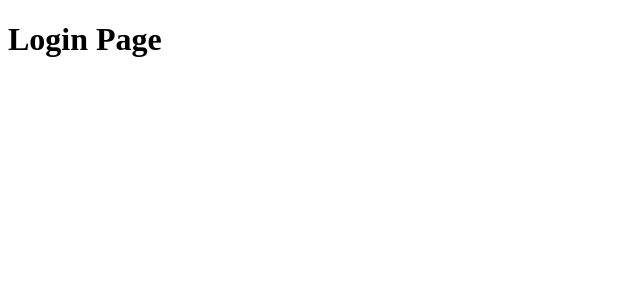
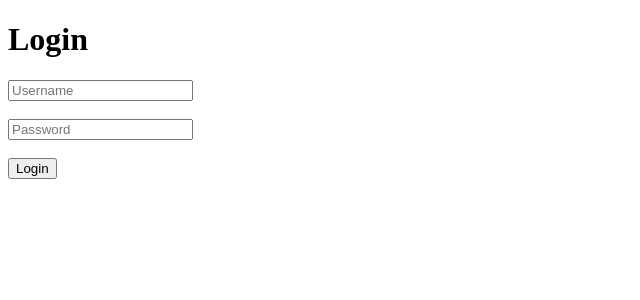
Before and after one commit to gail0106/Room-Reservation-System-App-Dev-, a React app in the folder frontend/: page / in a window 1280 px wide. Shown: the top 300 px of the page, without its empty margins (0-640 px from the left). Built offline with nearby package versions, Linux system fonts and the light colour scheme; the HTML template or start-up script is replaced by a standard one.

Commit message:
frontend

```diff
--- a/frontend/src/App.jsx
+++ b/frontend/src/App.jsx
@@ -4,6 +4,9 @@ import Register from "./pages/Register";
 import Dashboard from "./pages/Dashboard";
 import Rooms from "./pages/Rooms";
 import Reservations from "./pages/Reservations";
+import AdminReservations from "./pages/AdminReservations";
+import Calendar from "./pages/Calendar";
+import Notifications from "./pages/Notifications";
 
 function App() {
 
@@ -21,6 +24,12 @@ function App() {
 
       <Route path="/reservations" element={<Reservations />} />
 
+      <Route path="/adminreservations" element={<AdminReservations />} />
+
+      <Route path="/calendar" element={<Calendar />} />
+
+      <Route path="/notifications" element={<Notifications />} />
+
     </Routes>
 
   );
--- a/frontend/src/pages/Login.jsx
+++ b/frontend/src/pages/Login.jsx
@@ -1,7 +1,80 @@
+import { useState } from "react";
+
+import { useNavigate } from "react-router-dom";
+
+import API from "../api/axios";
+
 export default function Login() {
+
+  const [username, setUsername] = useState("");
+
+  const [password, setPassword] = useState("");
+
+  const [error, setError] = useState("");
+
+  const navigate = useNavigate();
+
+  const handleLogin = async (e) => {
+
+    e.preventDefault();
+
+    try {
+
+      const response = await API.post("/token/", {
+
+        username,
+        password,
+
+      });
+
+      localStorage.setItem(
+        "token",
+        response.data.access
+      );
+
+      navigate("/dashboard");
+
+    } catch (err) {
+
+      setError("Invalid username or password");
+
+    }
+  };
+
   return (
+
     <div>
-      <h1>Login Page</h1>
+
+      <h1>Login</h1>
+
+      <form onSubmit={handleLogin}>
+
+        <input
+          type="text"
+          placeholder="Username"
+          value={username}
+          onChange={(e) => setUsername(e.target.value)}
+        />
+
+        <br /><br />
+
+        <input
+          type="password"
+          placeholder="Password"
+          value={password}
+          onChange={(e) => setPassword(e.target.value)}
+        />
+
+        <br /><br />
+
+        <button type="submit">
+          Login
+        </button>
+
+      </form>
+
+      {error && <p>{error}</p>}
+
     </div>
   );
 }
```
